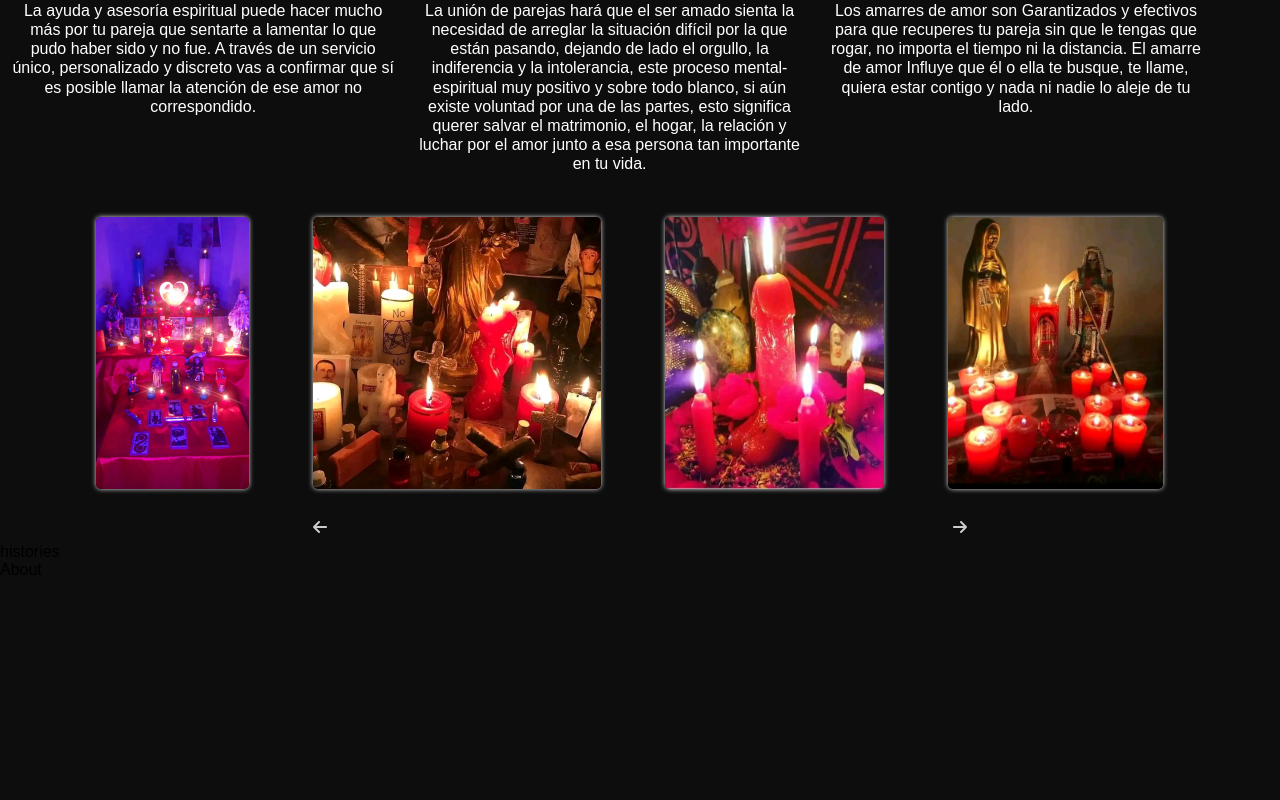
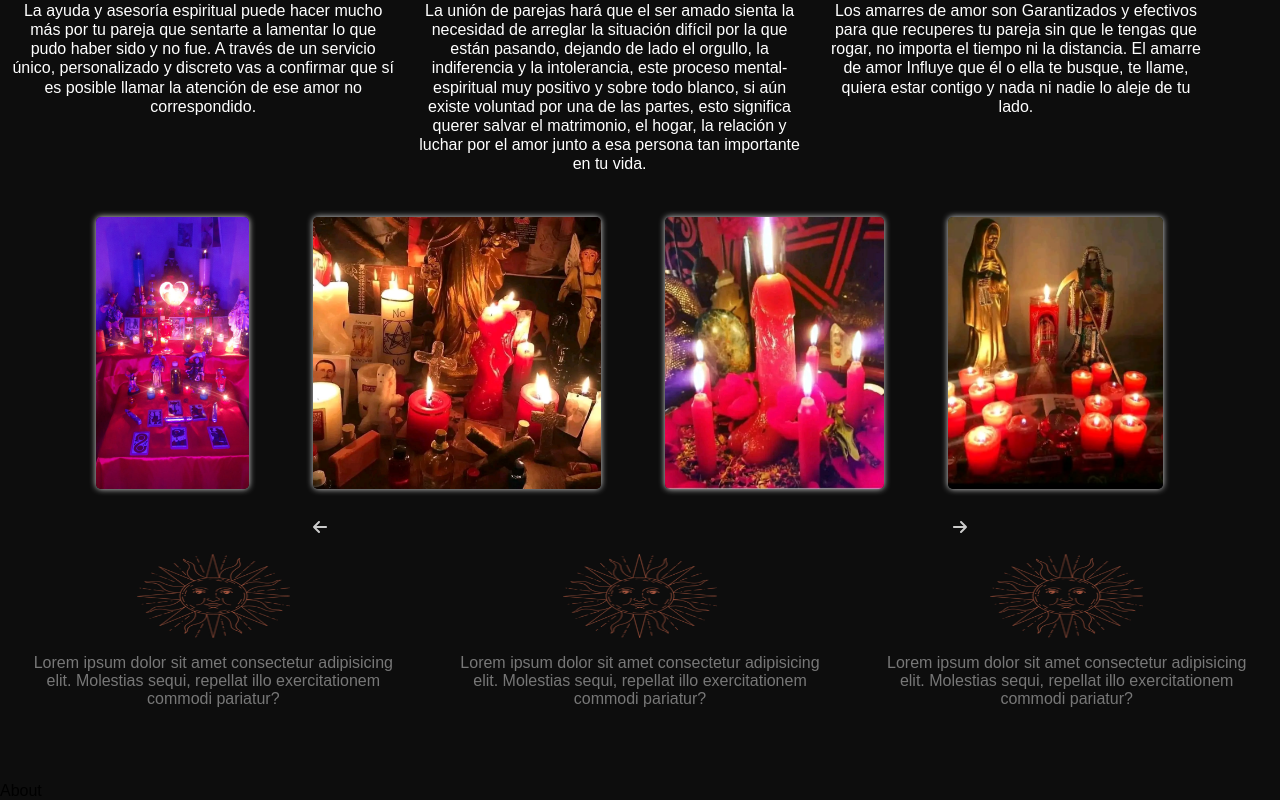
Before and after one commit to derwin9227/esoterismo, a React (Vite) app: page / in a window 1280 px wide. Shown: the part 965-1765 px from the top of the page. Before the commit the page ends 1544 px from the top, so only its background shows below. Built offline with nearby package versions, Linux system fonts and the light colour scheme; a web font is replaced by a local one.

Commit message:
agregando histories section y efecto visual a carrusel

```diff
--- a/src/Components/carousel/carousel.scss
+++ b/src/Components/carousel/carousel.scss
@@ -23,8 +23,9 @@
         //width: 55%;
         height: 85%;
         margin: 0 2rem;
-        box-shadow: 0 0 5px 0 $color-primary;
+        //box-shadow: 0 0 5px 0 $color-primary;
         border-radius: 5px;
+        animation: parpadeo 3.5s infinite ease-in-out;
     }
 
     &__arrows{
@@ -59,3 +60,9 @@
         }
     }
 }
+
+@keyframes parpadeo {
+    0%{box-shadow: 0 0 1px 0 $color-primary;}
+    50%{box-shadow: 0 0 7px 0 $color-primary;}
+    100%{box-shadow: 0 0 1px 0 $color-primary;}
+}
--- /dev/null
+++ b/src/Components/histories/Card.jsx
@@ -0,0 +1,14 @@
+import union from "../../images/sol.png";
+
+const Card = () => {
+  return (
+    <div className="card">
+        <img src={union} alt="sol" />
+        <p>
+            Lorem ipsum dolor sit amet consectetur adipisicing elit. Molestias sequi, repellat illo exercitationem commodi pariatur?
+        </p>
+    </div>
+  )
+}
+
+export default Card
--- a/src/Components/histories/Histories.jsx
+++ b/src/Components/histories/Histories.jsx
@@ -1,9 +1,12 @@
+import Card from "./Card";
 import "./histories.scss";
 
 const Histories = () => {
   return (
-    <section id="histories">
-      histories
+    <section id="histories" className="histories">
+      <Card />
+      <Card />
+      <Card />
     </section>
   )
 }
--- a/src/Components/histories/histories.scss
+++ b/src/Components/histories/histories.scss
@@ -0,0 +1,27 @@
+@import "../variables.scss";
+
+.histories{
+    display: flex;
+    flex-direction: row;
+    text-align: center;
+    width: 100%;
+    justify-content: space-around;
+    color: $color-secondary;
+
+    .card{
+        //border: 1px solid white;
+        display: flex;
+        flex-direction: column;
+        width: 30%;
+
+        img{
+            height: 35%;
+            width: 40%;
+            margin: .7rem auto;
+        }
+        p{
+            text-align: center;
+            margin: .3rem;
+        }
+    }
+}
```
